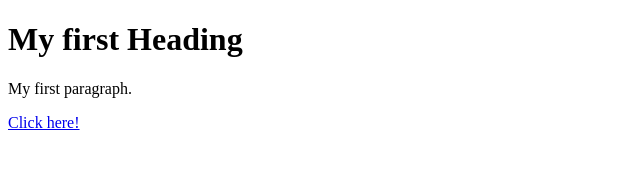
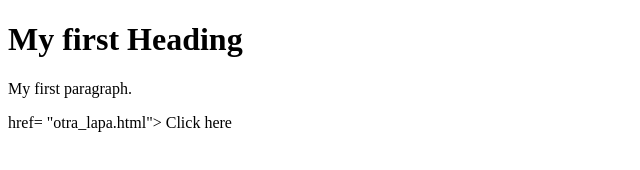
Before and after one commit to sam00s/webpage, a plain HTML site: page index.html in a window 1280 px wide. Shown: the whole page, without its empty margins (0-640 px from the left). Drawn offline with Linux system fonts and the light colour scheme.

Commit message:
Update index.html

```diff
--- a/index.html
+++ b/index.html
@@ -5,7 +5,7 @@
 <p>My first paragraph.</p>
 
 
-  <a href="otra_lapa.html">Click here!</a>
+  <a> href= "otra_lapa.html"> Click here </a>
 
 </body>
 </html>
```
